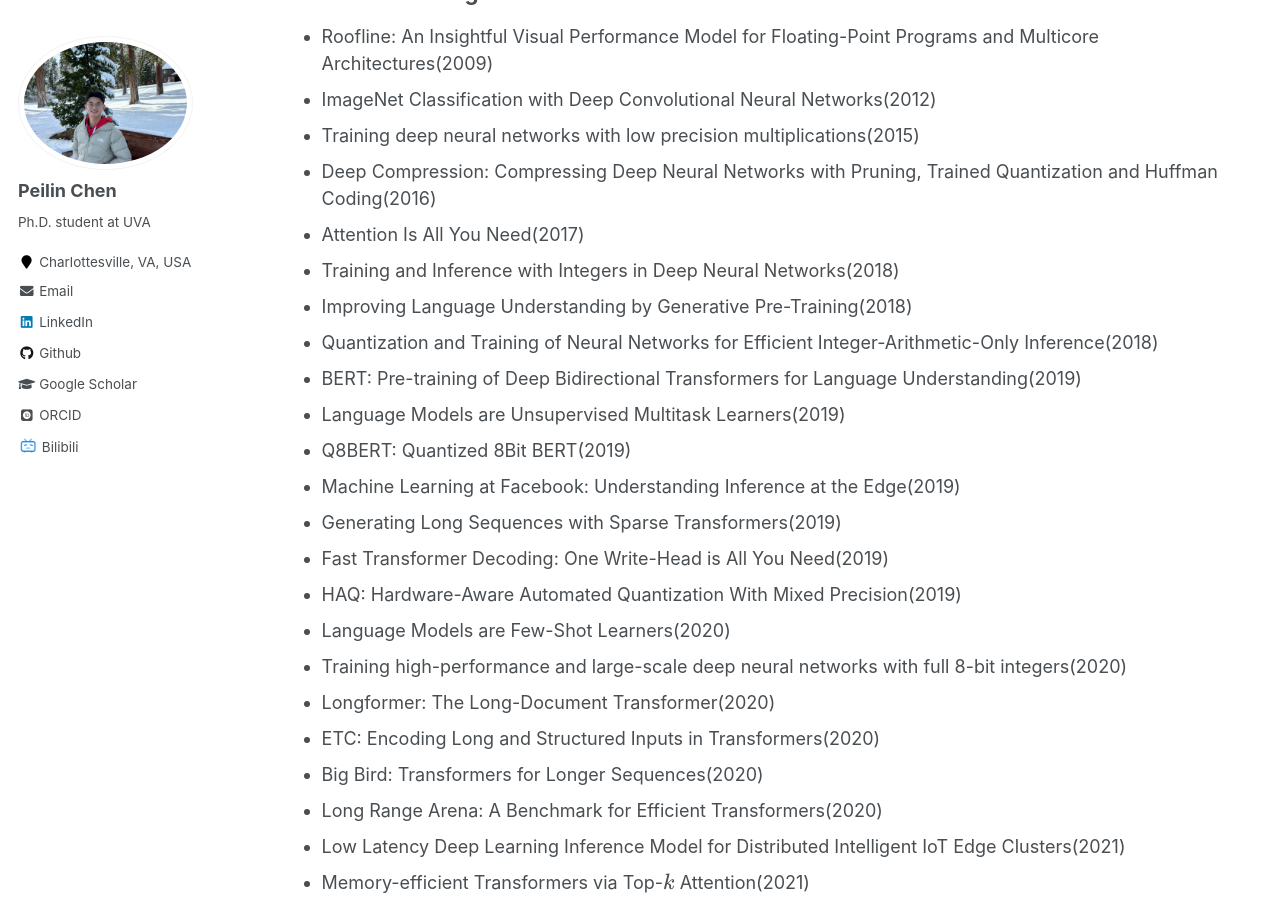
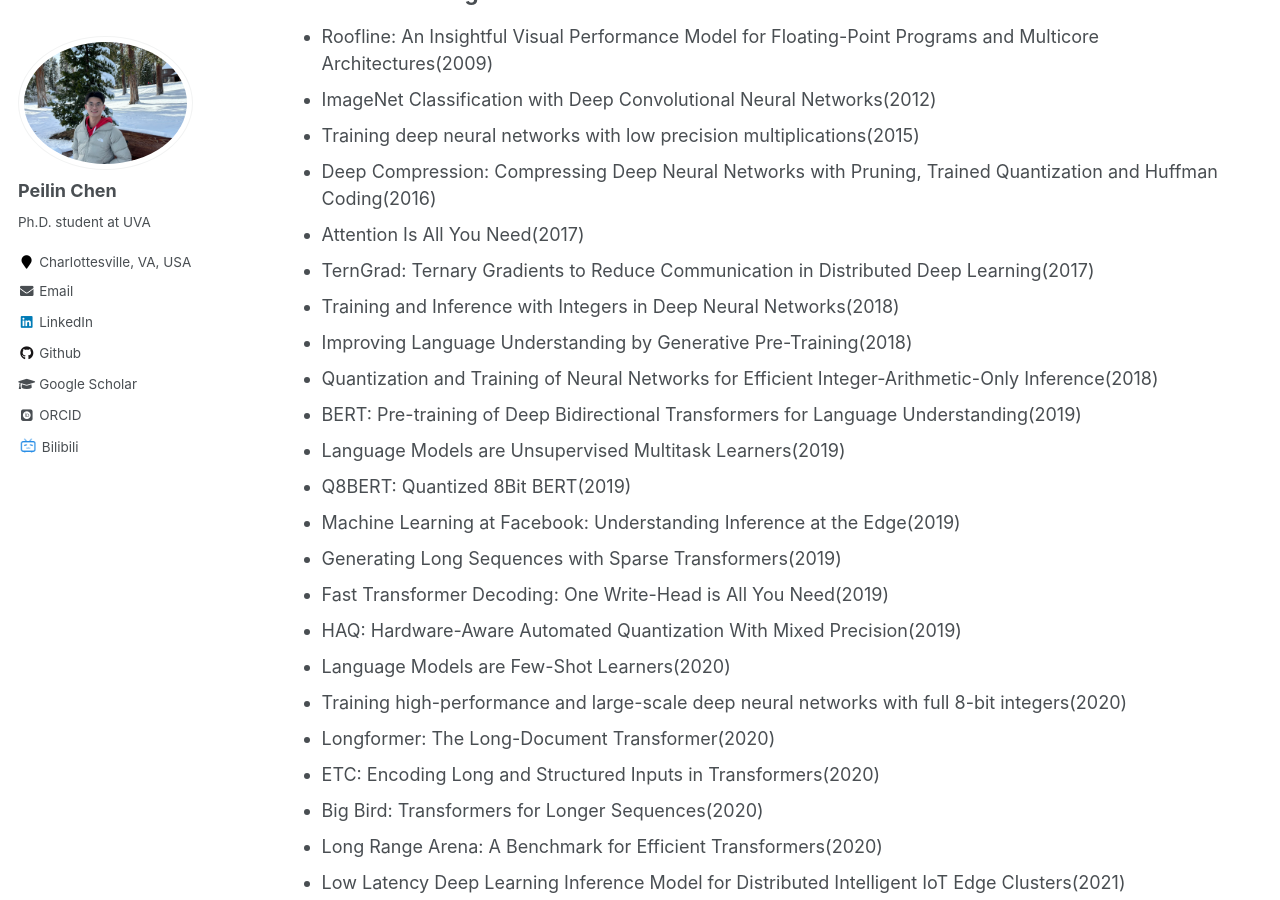
Before and after one commit to peilin-chen/peilin-chen.github.io, a Jekyll site: the page built from _pages/reading list.md, in a window 1280 px wide and 900 px high, scrolled down 10626 px. Built offline with Jekyll 4.4.1, drawn with Linux system fonts in a browser that asks for light colours; some web fonts are replaced; formulas are drawn with MathJax 3.

Commit message:
Update reading list.md

```diff
--- a/_pages/reading list.md
+++ b/_pages/reading list.md
@@ -246,6 +246,7 @@ author_profile: true
   - Training deep neural networks with low precision multiplications(2015)
   - Deep Compression: Compressing Deep Neural Networks with Pruning, Trained Quantization and Huffman Coding(2016)
   - Attention Is All You Need(2017)
+  - TernGrad: Ternary Gradients to Reduce Communication in Distributed Deep Learning(2017)
   - Training and Inference with Integers in Deep Neural Networks(2018)
   - Improving Language Understanding by Generative Pre-Training(2018)
   - Quantization and Training of Neural Networks for Efficient Integer-Arithmetic-Only Inference(2018)
```
